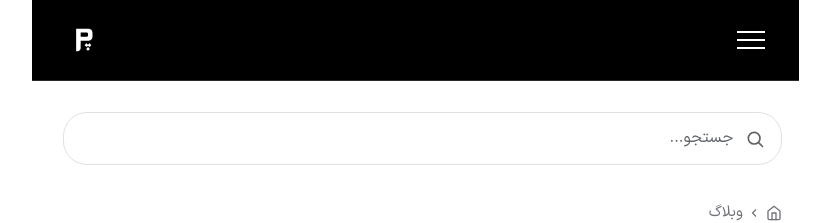
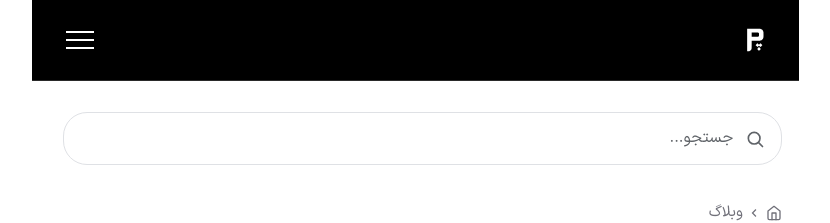
Before and after one commit to darkblog/darkblog.github.io, a Jekyll site: the page built from _posts/2026-8-30-205.md, in a window 1280 px wide. Shown: the top 223 px of the page, without its empty margins (210-1040 px from the left). Built offline with Jekyll 4.4.1, drawn with Linux system fonts in a browser that asks for light colours.

```diff
--- a/_layouts/default.html
+++ b/_layouts/default.html
@@ -126,15 +126,15 @@
 
   <header class="site-header">
     <div class="header-inner">
+      <a href="https://www.pasgah.org/" class="brand" aria-label="صفحه اصلی پاسگاه">
+        <img src="https://www.pasgah.org/blog.svg" alt="پاسگاه" width="40" height="40" fetchpriority="high" decoding="async">
+      </a>
+
       <label for="menu-toggle" class="hamburger">
         <span class="hamburger__bar"></span>
         <span class="hamburger__bar"></span>
         <span class="hamburger__bar"></span>
       </label>
-
-      <a href="https://www.pasgah.org/" class="brand" aria-label="صفحه اصلی پاسگاه">
-        <img src="https://www.pasgah.org/blog.svg" alt="پاسگاه" width="40" height="40" fetchpriority="high" decoding="async">
-      </a>
     </div>
   </header>
 
```
